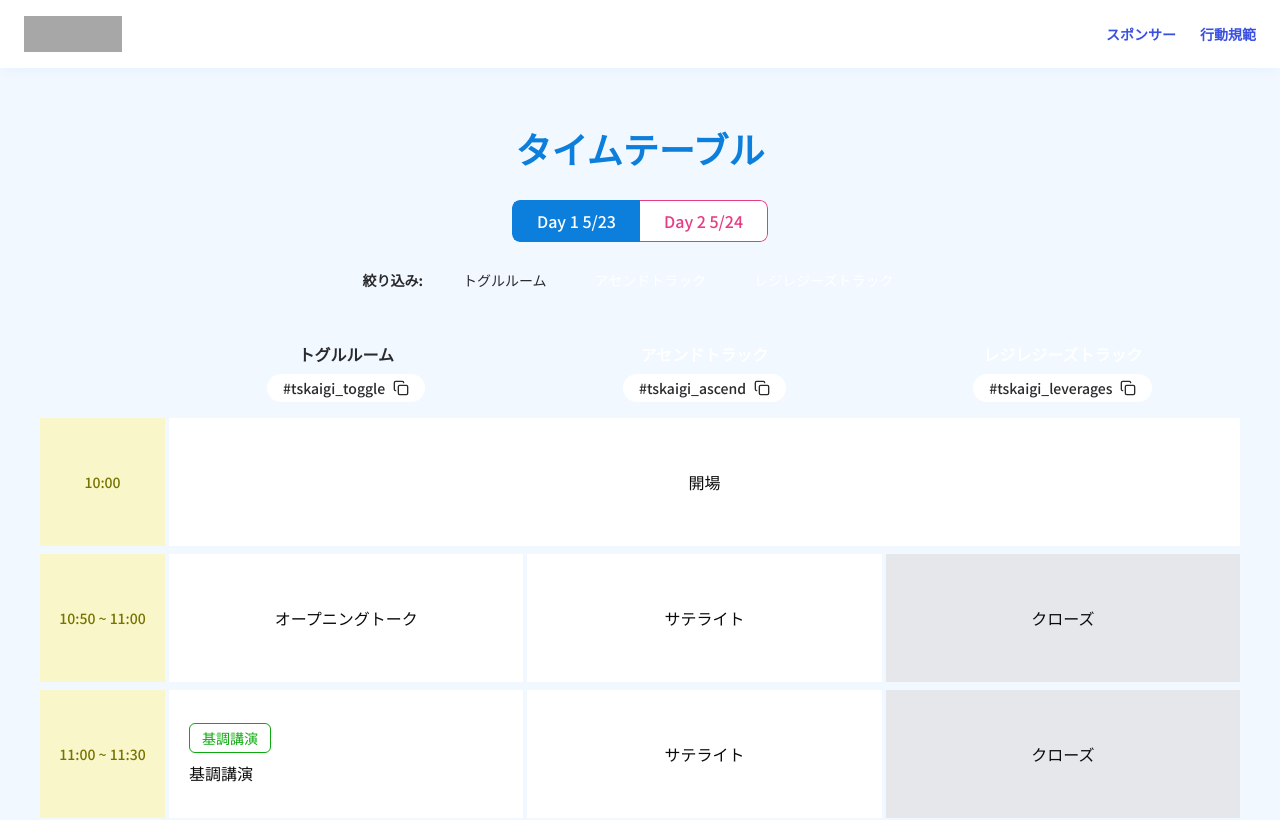
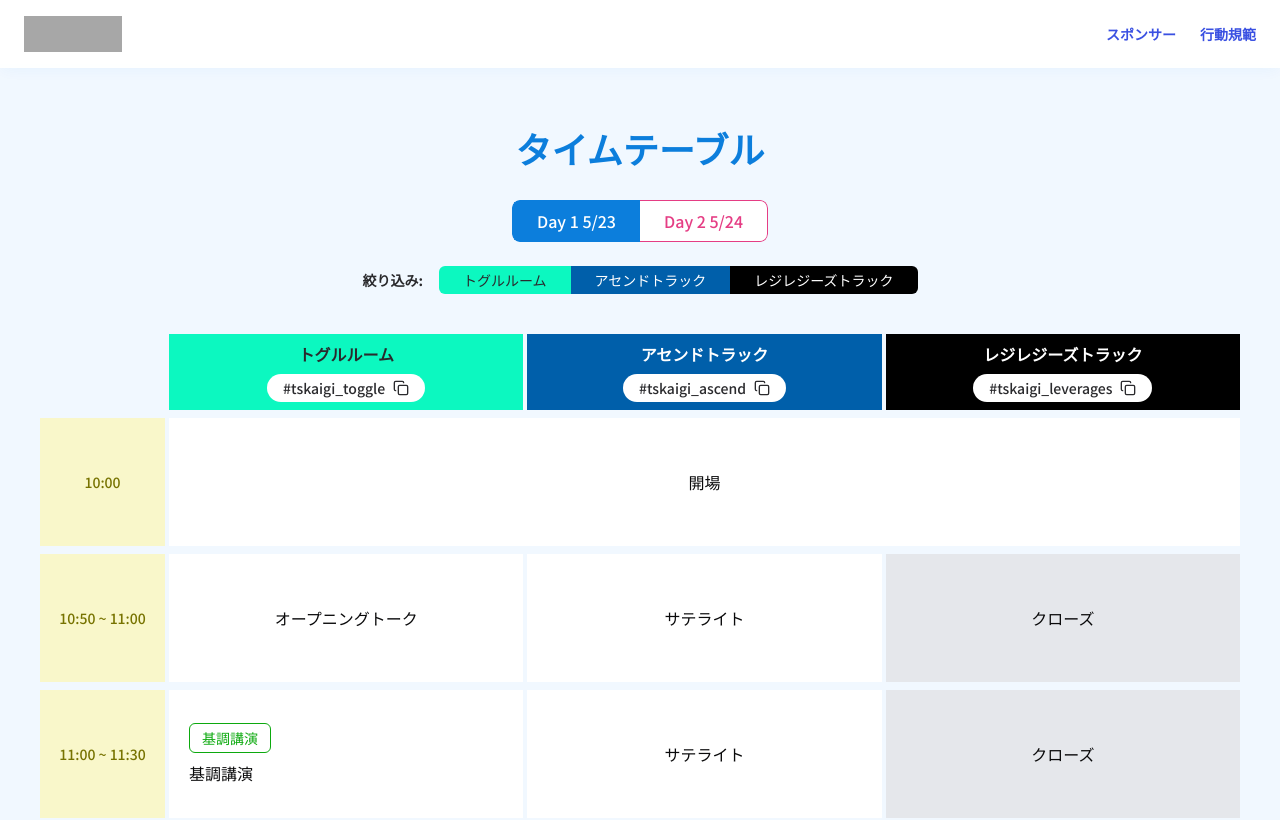
Before and after one commit to tskaigi/tskaigi2025-web-site, a Next.js app: page /wip/talks in a window 1280 px wide. Shown: the top 820 px of the page. Built offline with nearby package versions, Linux system fonts and the light colour scheme; grey boxes are pictures that could not be loaded.

Commit message:
style: 💄 fix

```diff
--- a/src/app/globals.css
+++ b/src/app/globals.css
@@ -4,6 +4,10 @@
 
 @layer base {
   :root {
+    --track-toggle: #0cf8c0;
+    --track-ascend: #005faa;
+    --track-leverages: #000000;
+
     --white: #ffffff;
 
     --black-100: #fafafe;
--- a/src/components/talks/TrackHeader/index.tsx
+++ b/src/components/talks/TrackHeader/index.tsx
@@ -21,11 +21,26 @@ export function TrackHeader({ track }: Props) {
     }
   };
 
+  const getBgColorClass = () => {
+    switch (track) {
+      case "TRACK1":
+        return "bg-track-toggle";
+      case "TRACK2":
+        return "bg-track-ascend";
+      case "TRACK3":
+        return "bg-track-leverages";
+      default:
+        return track satisfies never;
+    }
+  };
+
+  const getTextColorClass = () => {
+    return track === "TRACK1" ? "text-black" : "text-white";
+  };
+
   return (
-    <div className={`bg-[${TRACK[track].color}] p-2 text-center`}>
-      <span
-        className={`font-bold ${track === "TRACK1" ? "text-black" : "text-white"}`}
-      >
+    <div className={`${getBgColorClass()} p-2 text-center`}>
+      <span className={`font-bold ${getTextColorClass()}`}>
         {TRACK[track].name}
       </span>
       <div className="hidden md:flex justify-center mt-2">
--- a/src/components/talks/TrackToggle/index.tsx
+++ b/src/components/talks/TrackToggle/index.tsx
@@ -16,6 +16,22 @@ export function TrackToggle({ visibleTracks, onToggleTrack }: Props) {
       <div className="inline-flex rounded-md overflow-hidden">
         {(Object.keys(TRACK) as Track[]).map((trackId) => {
           const isVisible = visibleTracks[trackId];
+          const getBgColorClass = () => {
+            switch (trackId) {
+              case "TRACK1":
+                return "bg-track-toggle";
+              case "TRACK2":
+                return "bg-track-ascend";
+              case "TRACK3":
+                return "bg-track-leverages";
+              default:
+                return trackId satisfies never;
+            }
+          };
+
+          const getTextColorClass = () => {
+            return trackId === "TRACK1" ? "text-black" : "text-white";
+          };
 
           return (
             <button
@@ -33,7 +49,7 @@ export function TrackToggle({ visibleTracks, onToggleTrack }: Props) {
               className={cn(
                 "px-4 md:px-6 py-1 text-sm font-medium transition-colors flex items-center justify-center",
                 isVisible
-                  ? `bg-[${TRACK[trackId].color}] ${TRACK[trackId].textColor}`
+                  ? `${getBgColorClass()} ${getTextColorClass()}`
                   : "bg-black-300 text-white",
               )}
             >
--- a/src/constants/talkList.ts
+++ b/src/constants/talkList.ts
@@ -8,22 +8,16 @@ export const TRACK = {
   TRACK1: {
     name: "トグルルーム",
     shortName: "トグル",
-    color: "#0CF8C0",
-    textColor: "text-black",
     tag: "#tskaigi_toggle",
   },
   TRACK2: {
     name: "アセンドトラック",
     shortName: "アセンド",
-    color: "#005FAA",
-    textColor: "text-white",
     tag: "#tskaigi_ascend",
   },
   TRACK3: {
     name: "レジレジーズトラック",
     shortName: "レジレジーズ",
-    color: "#000000",
-    textColor: "text-white",
     tag: "#tskaigi_leverages",
   },
 } as const;
--- a/tailwind.config.ts
+++ b/tailwind.config.ts
@@ -9,6 +9,11 @@ const config: Config = {
   theme: {
     extend: {
       colors: {
+        track: {
+          toggle: "var(--track-toggle)",
+          ascend: "var(--track-ascend)",
+          leverages: "var(--track-leverages)",
+        },
         white: "var(--white)",
         black: {
           100: "var(--black-100)",
```
